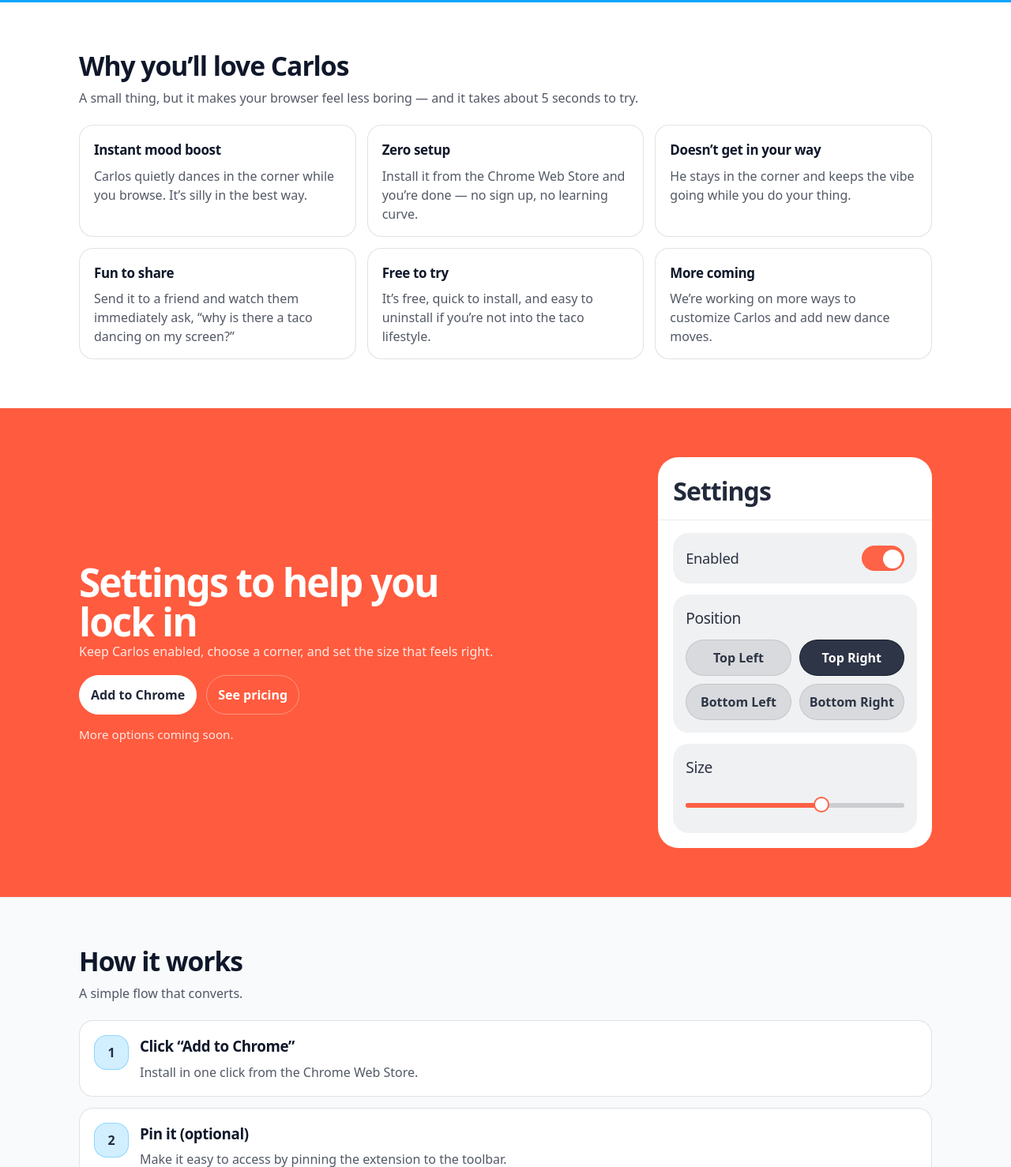
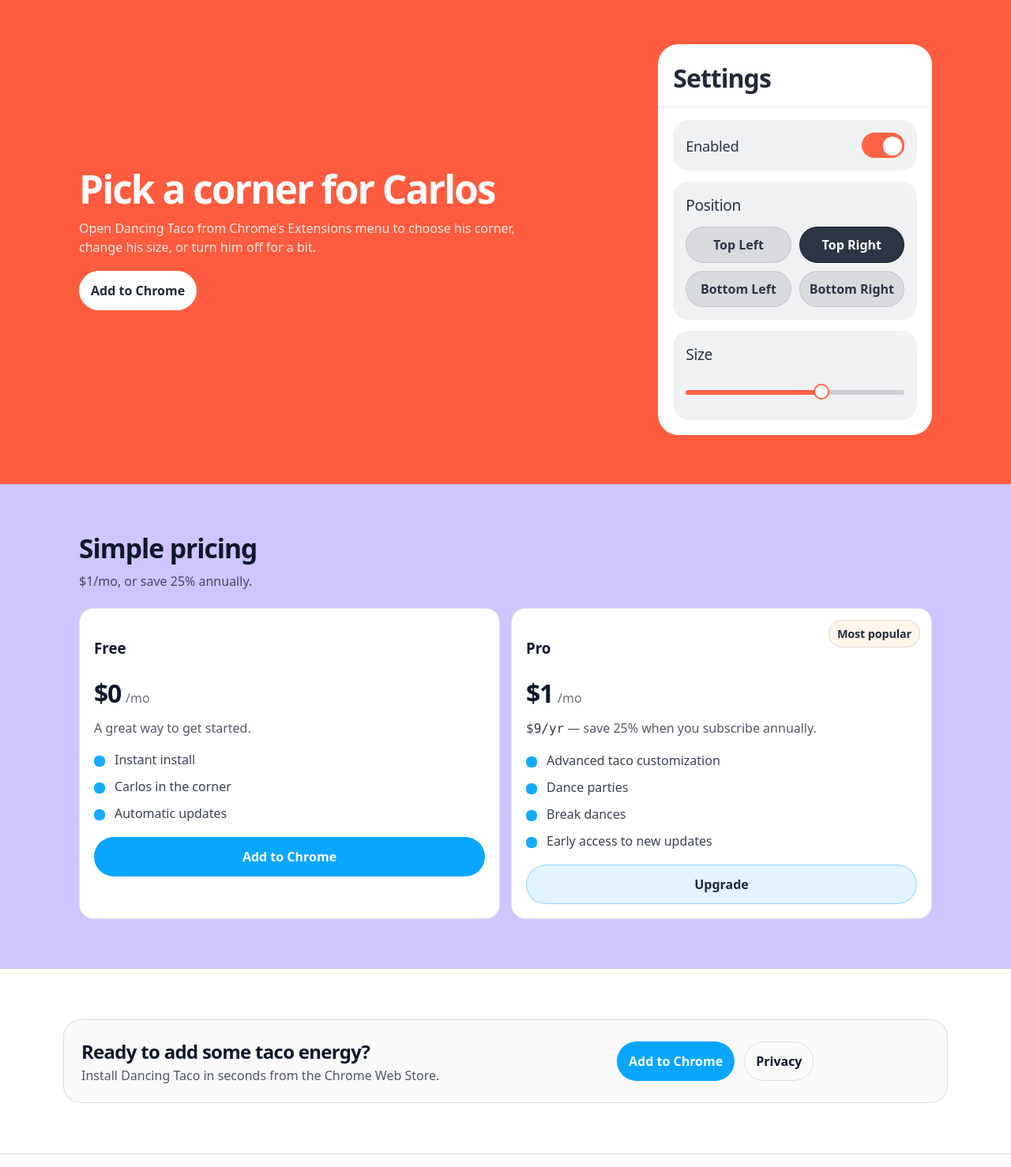
Before and after one commit to TechnifyScratch/dancingtacohome, a plain HTML site: page index.html in a window 1280 px wide. Shown: the part 1322-2800 px from the top of the page at 79% size. Drawn offline with Linux system fonts and the light colour scheme.

Commit message:
Simplify homepage around Carlos settings

```diff
--- a/assets/styles.css
+++ b/assets/styles.css
@@ -555,24 +555,6 @@ code {
   margin-top: 22px;
 }
 
-.hero-badges {
-  list-style: none;
-  display: flex;
-  flex-wrap: wrap;
-  gap: 10px;
-  padding: 0;
-  margin: 22px 0 0;
-  color: rgba(15, 23, 42, 0.72);
-}
-
-.hero-badges li {
-  padding: 8px 10px;
-  border-radius: 999px;
-  border: 1px solid var(--border);
-  background: rgba(2, 6, 23, 0.015);
-  font-size: 0.95rem;
-}
-
 .hero-card {
   border: 1px solid var(--border);
   border-radius: var(--radius);
@@ -907,12 +889,6 @@ code {
   margin: 0;
 }
 
-.cards {
-  display: grid;
-  grid-template-columns: 1fr;
-  gap: 14px;
-}
-
 .pricing-hero {
   display: grid;
   grid-template-columns: 1fr;
@@ -923,6 +899,10 @@ code {
 
 .pricing-copy .muted {
   margin-top: 12px;
+}
+
+#settings {
+  scroll-margin-top: 8rem;
 }
 
 .settings-grid {
@@ -947,10 +927,8 @@ code {
   margin-top: 18px;
 }
 
-.settings-note {
-  margin-top: 14px;
-  font-size: 0.95rem;
-  color: rgba(255, 255, 255, 0.86);
+.settings-copy h2 + p {
+  margin-top: 12px;
 }
 
 .settings-mock {
@@ -1127,45 +1105,6 @@ code {
 
 .card p {
   margin-top: 8px;
-}
-
-.steps {
-  list-style: none;
-  padding: 0;
-  margin: 0;
-  display: grid;
-  gap: 14px;
-}
-
-.steps li {
-  display: grid;
-  grid-template-columns: 44px 1fr;
-  gap: 14px;
-  padding: 18px;
-  border-radius: var(--radius);
-  border: 1px solid var(--border);
-  background: #ffffff;
-}
-
-.step-num {
-  width: 44px;
-  height: 44px;
-  border-radius: 16px;
-  display: grid;
-  place-items: center;
-  font-weight: 750;
-  background: rgba(8, 166, 255, 0.18);
-  border: 1px solid rgba(8, 166, 255, 0.35);
-  color: rgba(15, 23, 42, 0.9);
-}
-
-.steps h3 {
-  margin: 0;
-  letter-spacing: -0.02em;
-}
-
-.steps p {
-  margin-top: 6px;
 }
 
 .pricing {
@@ -1460,10 +1399,6 @@ code {
     align-items: center;
   }
 
-  .cards {
-    grid-template-columns: repeat(3, 1fr);
-  }
-
   .legal-head {
     grid-template-columns: 1fr auto;
     align-items: start;
--- a/index.html
+++ b/index.html
@@ -46,8 +46,7 @@
         </a>
 
         <nav class="nav" aria-label="Primary">
-          <a href="#features">Features</a>
-          <a href="#how">How it works</a>
+          <a href="#settings">Settings</a>
           <a href="/pricing">Pricing</a>
 
         </nav>
@@ -90,14 +89,9 @@
               >
                 Add to Chrome
               </a>
-              <a class="btn btn-ghost" href="#features">See what it does</a>
+              <a class="btn btn-ghost" href="#settings">See the settings</a>
             </div>
 
-            <ul class="hero-badges" aria-label="Highlights">
-              <li>Instant vibes</li>
-              <li>Lightweight</li>
-              <li>Built to expand</li>
-            </ul>
           </div>
 
           <aside class="hero-aside reveal" aria-label="Carlos preview">
@@ -187,70 +181,13 @@
         </div>
       </section>
 
-      <section class="section" id="features">
-        <div class="container">
-          <div class="section-head reveal">
-            <h2>Why you’ll love Carlos</h2>
-            <p class="muted">
-              A small thing, but it makes your browser feel less boring — and it
-              takes about 5 seconds to try.
-            </p>
-          </div>
-
-          <div class="cards reveal stagger">
-            <article class="card">
-              <h3>Instant mood boost</h3>
-              <p class="muted">
-                Carlos quietly dances in the corner while you browse. It’s silly
-                in the best way.
-              </p>
-            </article>
-            <article class="card">
-              <h3>Zero setup</h3>
-              <p class="muted">
-                Install it from the Chrome Web Store and you’re done — no sign
-                up, no learning curve.
-              </p>
-            </article>
-            <article class="card">
-              <h3>Doesn’t get in your way</h3>
-              <p class="muted">
-                He stays in the corner and keeps the vibe going while you do
-                your thing.
-              </p>
-            </article>
-            <article class="card">
-              <h3>Fun to share</h3>
-              <p class="muted">
-                Send it to a friend and watch them immediately ask, “why is
-                there a taco dancing on my screen?”
-              </p>
-            </article>
-            <article class="card">
-              <h3>Free to try</h3>
-              <p class="muted">
-                It’s free, quick to install, and easy to uninstall if you’re not
-                into the taco lifestyle.
-              </p>
-            </article>
-            <article class="card">
-              <h3>More coming</h3>
-              <p class="muted">
-                We’re working on more ways to customize Carlos and add new dance
-                moves.
-              </p>
-            </article>
-          </div>
-        </div>
-      </section>
-
       <section class="section section-orange" id="settings" data-enabled="true">
         <div class="container settings-grid">
           <div class="settings-copy reveal">
-            <h2>Settings to help you lock in</h2>
+            <h2>Pick a corner for Carlos</h2>
             <p class="muted">
-              Keep Carlos enabled, choose a corner, and set the size that feels
-              right.
+              Open Dancing Taco from Chrome’s Extensions menu to choose his
+              corner, change his size, or turn him off for a bit.
             </p>
 
             <div class="settings-actions">
@@ -262,13 +199,10 @@
               >
                 Add to Chrome
               </a>
-              <a class="btn btn-ghost" href="/pricing">See pricing</a>
             </div>
-
-            <p class="muted settings-note">More options coming soon.</p>
           </div>
 
-          <div class="settings-mock reveal" role="img" aria-label="Extension settings preview">
+          <div class="settings-mock reveal" role="group" aria-label="Extension settings preview">
             <div class="settings-panel">
               <div class="settings-panel-head">
                 <div class="settings-panel-title">Settings</div>
@@ -311,46 +245,6 @@
               </div>
             </div>
           </div>
-        </div>
-      </section>
-
-      <section class="section alt" id="how">
-        <div class="container">
-          <div class="section-head reveal">
-            <h2>How it works</h2>
-            <p class="muted">A simple flow that converts.</p>
-          </div>
-
-          <ol class="steps reveal stagger">
-            <li>
-              <div class="step-num">1</div>
-              <div>
-                <h3>Click “Add to Chrome”</h3>
-                <p class="muted">
-                  Install in one click from the Chrome Web Store.
-                </p>
-              </div>
-            </li>
-            <li>
-              <div class="step-num">2</div>
-              <div>
-                <h3>Pin it (optional)</h3>
-                <p class="muted">
-                  Make it easy to access by pinning the extension to the
-                  toolbar.
-                </p>
-              </div>
-            </li>
-            <li>
-              <div class="step-num">3</div>
-              <div>
-                <h3>Enjoy the vibes</h3>
-                <p class="muted">
-                  Keep the experience lightweight, fun, and instantly useful.
-                </p>
-              </div>
-            </li>
-          </ol>
         </div>
       </section>
 
@@ -448,7 +342,6 @@
           <img class="brand-mark" src="/assets/logo.png" alt="" />
           <div>
             <p class="footer-title">Dancing Taco</p>
-            <p class="muted">A Chrome extension landing page.</p>
           </div>
         </div>
 
```
Also changed, not shown: pricing.html (+1 -2 lines).
